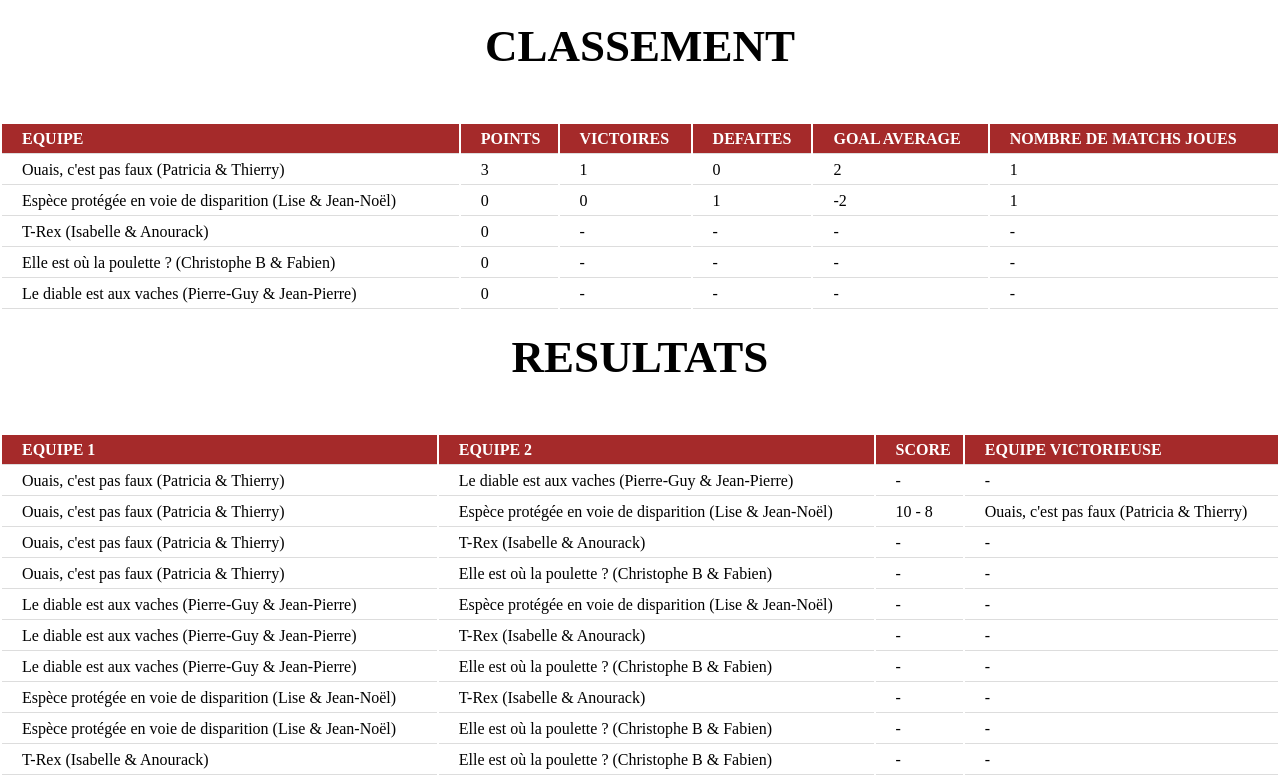
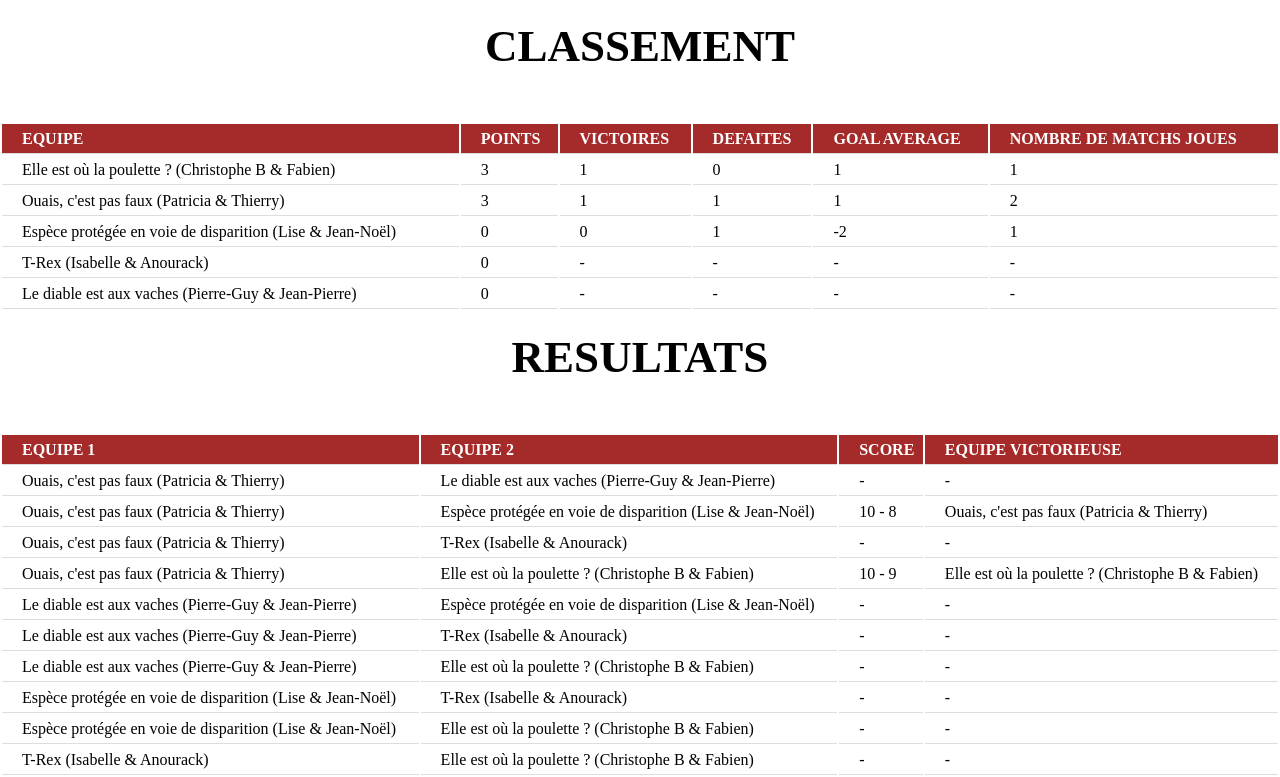
Before and after one commit to vadumont/babyfoot, a PHP site: page /poule_b.php in a window 1280 px wide. Shown: the part 190-967 px from the top of the page. Run offline with PHP 8.4, Linux system fonts and the light colour scheme.

Commit message:
évolution score

```diff
--- a/poule_b.php
+++ b/poule_b.php
@@ -17,12 +17,20 @@
                         <th>NOMBRE DE MATCHS JOUES</th>
                     </tr>
                     <tr>
+                        <td>Elle est où la poulette ? (Christophe B & Fabien)</td>
+                        <td>3</td>
+                        <td>1</td>
+                        <td>0</td>
+                        <td>1</td>
+                        <td>1</td>
+                    </tr>
+                    <tr>
                         <td>Ouais, c'est pas faux (Patricia & Thierry)</td>
                         <td>3</td>
                         <td>1</td>
-                        <td>0</td>
+                        <td>1</td>
+                        <td>1</td>
                         <td>2</td>
-                        <td>1</td>
                     </tr>
                     <tr>
                         <td>Espèce protégée en voie de disparition (Lise & Jean-Noël)</td>
@@ -34,14 +42,6 @@
                     </tr>
                     <tr>
                         <td>T-Rex (Isabelle & Anourack)</td>
-                        <td>0</td>
-                        <td>-</td>
-                        <td>-</td>
-                        <td>-</td>
-                        <td>-</td>
-                    </tr>
-                    <tr>
-                        <td>Elle est où la poulette ? (Christophe B & Fabien)</td>
                         <td>0</td>
                         <td>-</td>
                         <td>-</td>
@@ -93,8 +93,8 @@
                     <tr>
                         <td>Ouais, c'est pas faux (Patricia & Thierry)</td>
                         <td>Elle est où la poulette ? (Christophe B & Fabien)</td>
-                        <td>-</td>
-                        <td>-</td>
+                        <td>10 - 9</td>
+                        <td>Elle est où la poulette ? (Christophe B & Fabien)</td>
                     </tr>
                     <tr>
                         <td>Le diable est aux vaches (Pierre-Guy & Jean-Pierre)</td>
```
